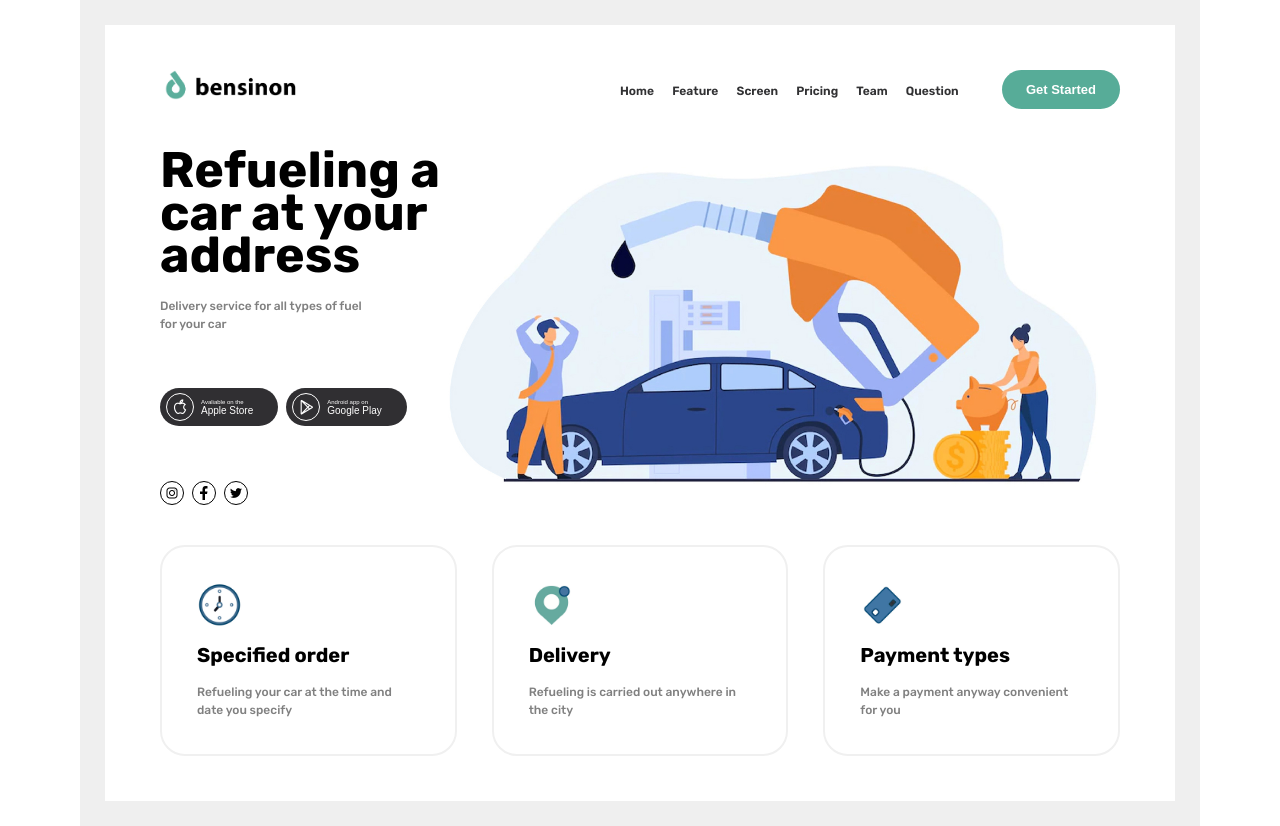
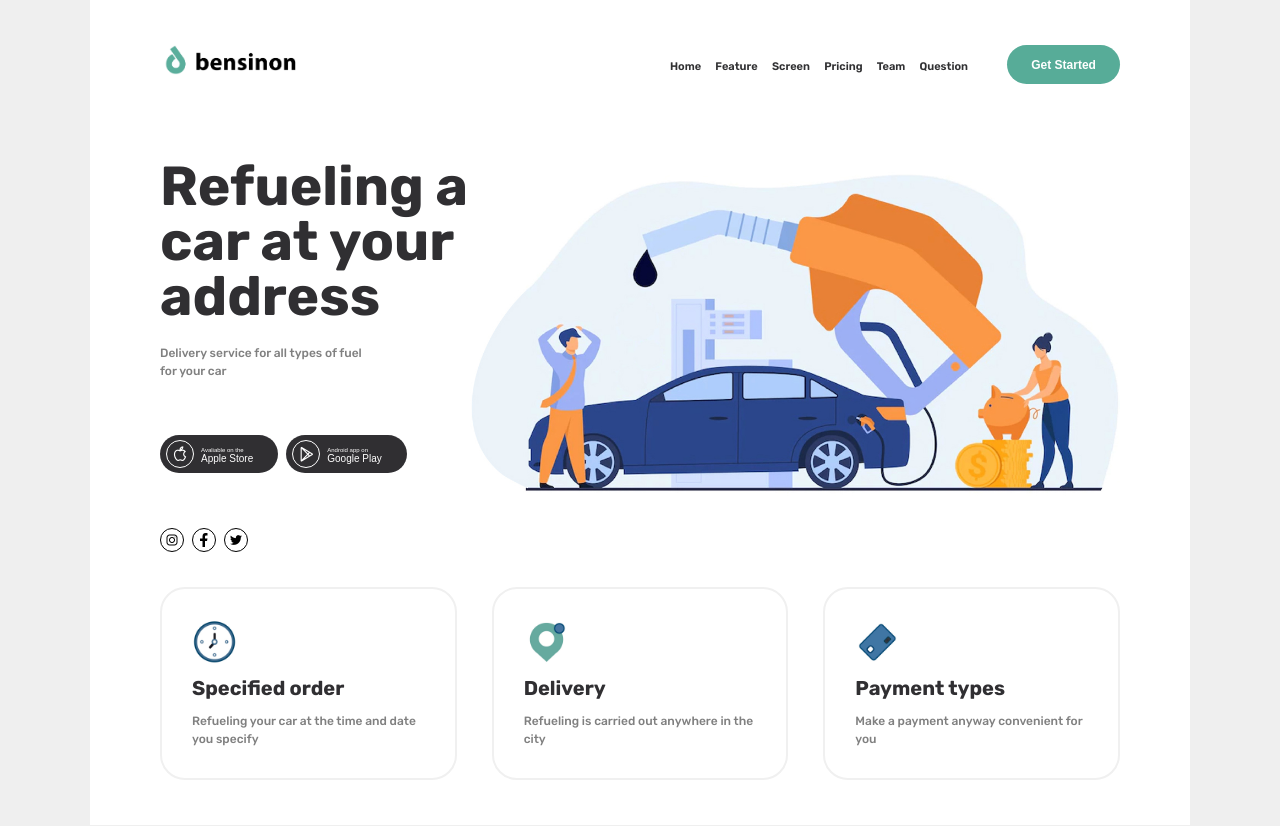
Before and after one commit to NadezhdaElkina/FEhomeworks, a plain HTML site: page bensinon.html in a window 1280 px wide. Drawn offline with nearby package versions, Linux system fonts and the light colour scheme.

Commit message:
Homework 12.12.2022 fixed fonts bg color added

```diff
--- a/bensinon.html
+++ b/bensinon.html
@@ -22,6 +22,7 @@
       }
 
       body {
+        background-color: #efefef;
         font-family: "Rubik", sans-serif;
         display: flex;
         justify-content: center;
@@ -35,12 +36,12 @@
         max-width: 960px;
         display: flex;
         flex-direction: column;
-        gap: 40px;
+        gap: 35px;
         background-color: white;
-        padding: 45px 55px;
+        padding: 45px 70px;
       }
       .menu {
-        width: 500px;
+        width: 450px;
         display: flex;
         justify-content: space-between;
         align-content: center;
@@ -50,7 +51,7 @@
         color: #313133;
         text-decoration: none;
         font-weight: 600;
-        font-size: 12px;
+        font-size: 11px;
         margin-top: 20px;
       }
       .logo-image {
@@ -62,10 +63,10 @@
         align-items: center;
       }
       .main-left {
-        flex: 3;
+        flex: 4;
       }
       .main-right {
-        flex: 7;
+        flex: 6;
       }
       .menu-button {
         background: #57ac98;
@@ -79,7 +80,6 @@
         color: white;
         text-decoration: none;
         font-weight: 600;
-        font-size: 13px;
       }
       .item-simple {
        margin-top: 10px;
@@ -88,6 +88,7 @@
         display: flex;
         flex-direction: column;
         gap: 55px;
+        margin-top: 40px;
       }
       .describ {
         display: flex;
@@ -136,9 +137,10 @@
         gap: 8px;
       }
       .main-header {
-        font-size: 50px;
-        font-weight: 700;
-        line-height: 85%;
+        font-size: 55px;
+        font-weight: 800;
+        line-height: 100%;
+        color: #302f32;
       }
       .main-describ {
         margin-top: 20px;
@@ -169,26 +171,22 @@
         flex: 1;
         display: flex;
         flex-direction: column;
-        gap: 16px;
-        padding: 35px;
+        gap: 12px;
+        padding: 30px;
         border: 2px solid #f0f0f0;
         border-radius: 25px;
       }
       .block-header {
         font-size: 20px;
+        color: #302f32;
       }
       .describ-icon {
         width: 45px;
         aspect-ratio: 1;
       }
-      .cover {
-        padding: 25px;
-        background-color: #efefef;
-      }
     </style>
   </head>
   <body>
-     <div class="cover">
   <div class="wrapper">
     <header class="header">
       <figure class="logo">
@@ -299,6 +297,5 @@
       </div>
     </div>
   </div>
- </div>
   </body>
 </html>
```
